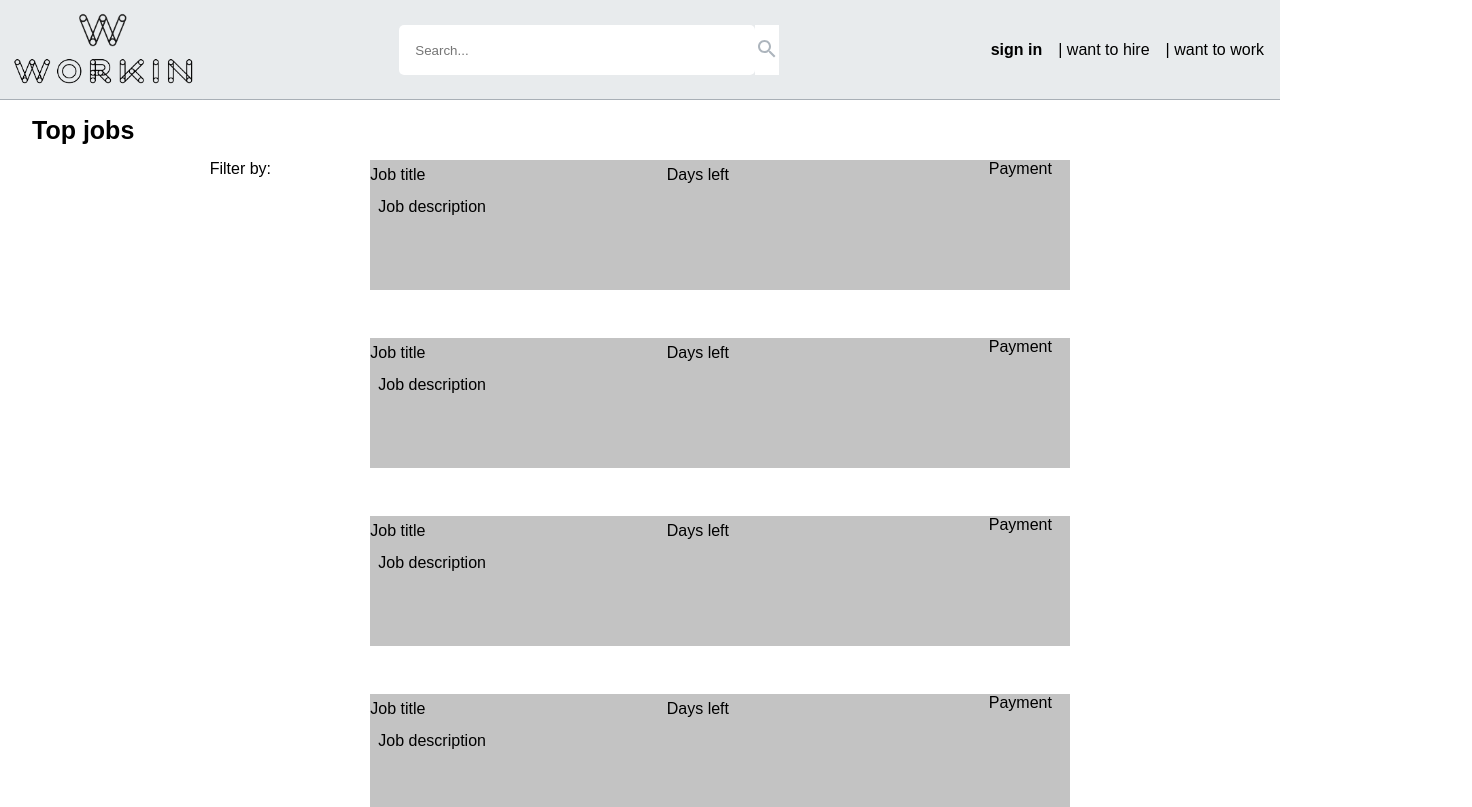
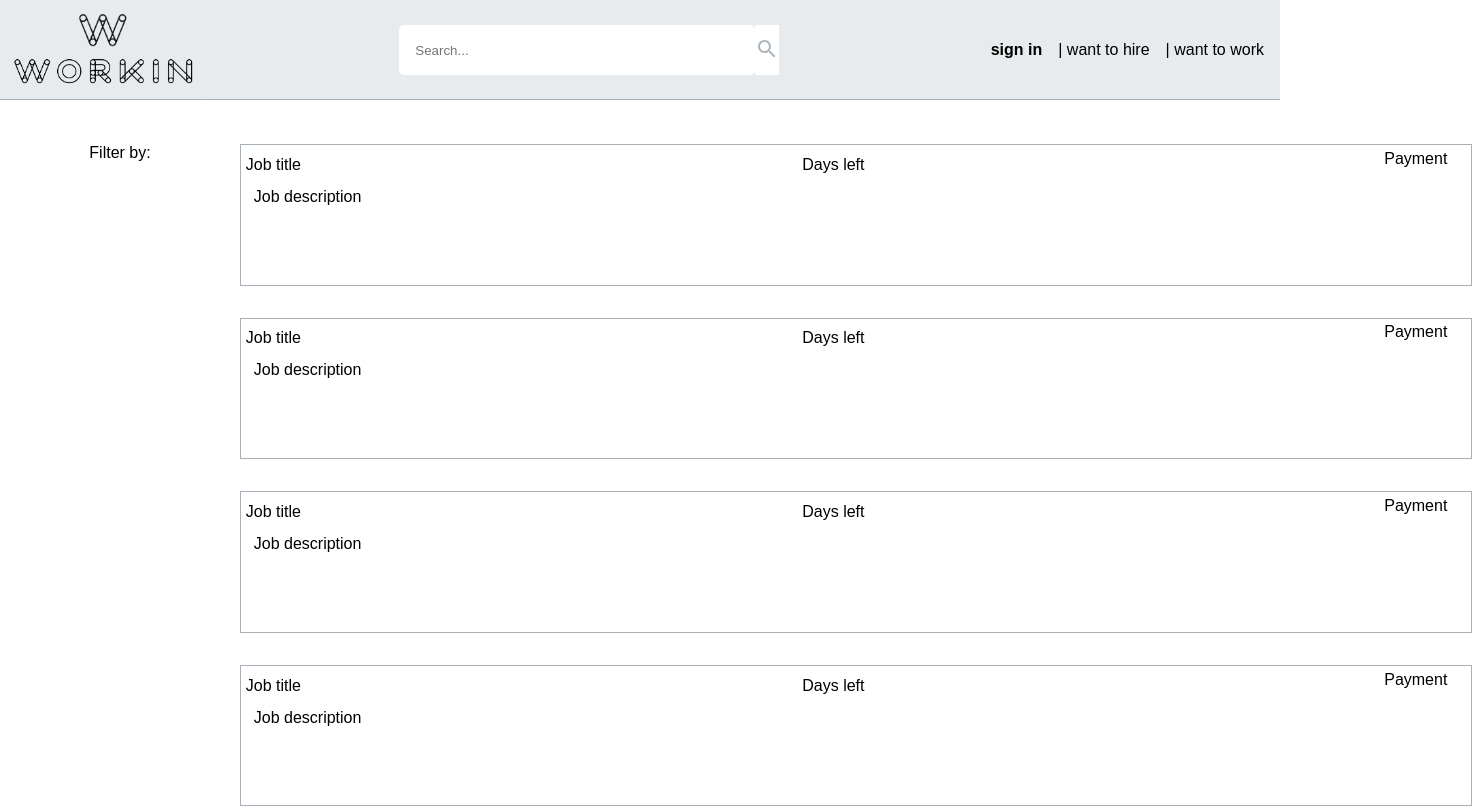
Before and after one commit to Egon92/hoxton-final-project-frontend, a React (Vite) app: page /home in a window 1280 px wide. Shown: the top 807 px of the page, 1472 px wide, since content can reach past the window. Built offline with nearby package versions, Linux system fonts and the light colour scheme.

Commit message:
added some css

```diff
--- a/src/components/Header.tsx
+++ b/src/components/Header.tsx
@@ -27,7 +27,7 @@ export function Header() {
                     </div>
                 </div>
             </nav>
-            <div className="top-jobs-bar">Top jobs</div>
+            {/* <div className="top-jobs-bar">Top jobs</div> */}
 
         </section>
     );
--- a/src/styling/header.css
+++ b/src/styling/header.css
@@ -46,7 +46,7 @@ nav {
   place-content: center;
   font-weight: 700;
 }
-.top-jobs-bar {
+/* .top-jobs-bar {
   display: grid;
   justify-content: start;
   align-content: center;
@@ -55,7 +55,7 @@ nav {
   font-size: 25px;
   font-weight: 900;
   width: 1fr;
-}
+} */
 .search-form-wrapper {
   display: grid;
   grid-template-columns: 1fr auto;
--- a/src/styling/home.css
+++ b/src/styling/home.css
@@ -2,20 +2,22 @@
   height: 100%;
   width: 100%;
   display: grid;
-  grid-template-rows: repeat(2, auto);
-  gap: 10rem;
+  /* grid-template-rows: repeat(2, auto); */
+  /* gap: 10rem; */
 }
 .home-main-wrapper {
   display: grid;
-  grid-template-columns: repeat(2, auto);
+  grid-template-columns: 15rem  1fr;
   /* align-content: start;
   justify-content: center; */
-  width: 1fr;
-  margin: 10rem;
+  /* width: 1fr; */
+  margin-top: 9rem;
+
 }
 .left-home-wrapper {
   display: grid;
   grid-auto-flow: row;
+  /* border: 1px solid black; */
 
   min-width: max-content;
 }
@@ -31,17 +33,27 @@
   place-content: center;
   align-content: start;
   min-width: max-content;
-  gap: 3rem;
+  gap: 2rem;
+  /* border: 1px solid black; */
 }
 .job-wrapper {
-  background-color: rgba(128, 128, 128, 0.47);
+  padding: 0.3rem;
+  background-color:(0, 0, 0, 0.04);
+  border: 0.1px solid rgb(168, 175, 182);
   display: grid;
-  width: 0.75fr;
+  width: 100%;
   grid-template:
     "job-title-days-wrapper      payment-wrapper" 30px
     "job-description-wrapper   payment-wrapper" 100px/
-    600px 100px;
+    70rem 100px;
 }
+
+.job-wrapper:hover {
+  transform: scale(1.07);
+  background-color: #dee2e6b2;
+  transition:  1s
+}
+
 .job-title-days-wrapper {
   grid-area: job-title-days-wrapper;
   display: grid;
```
